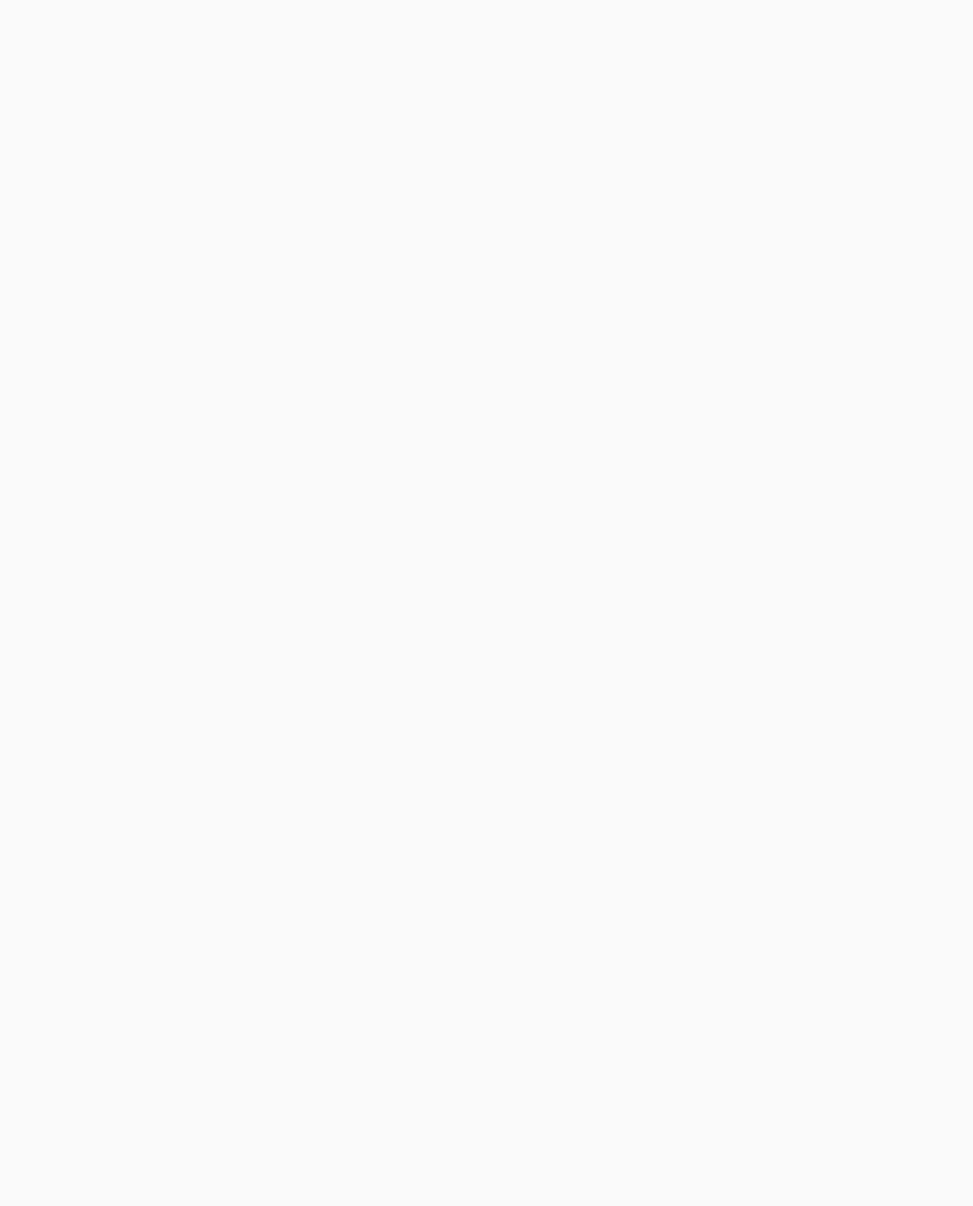
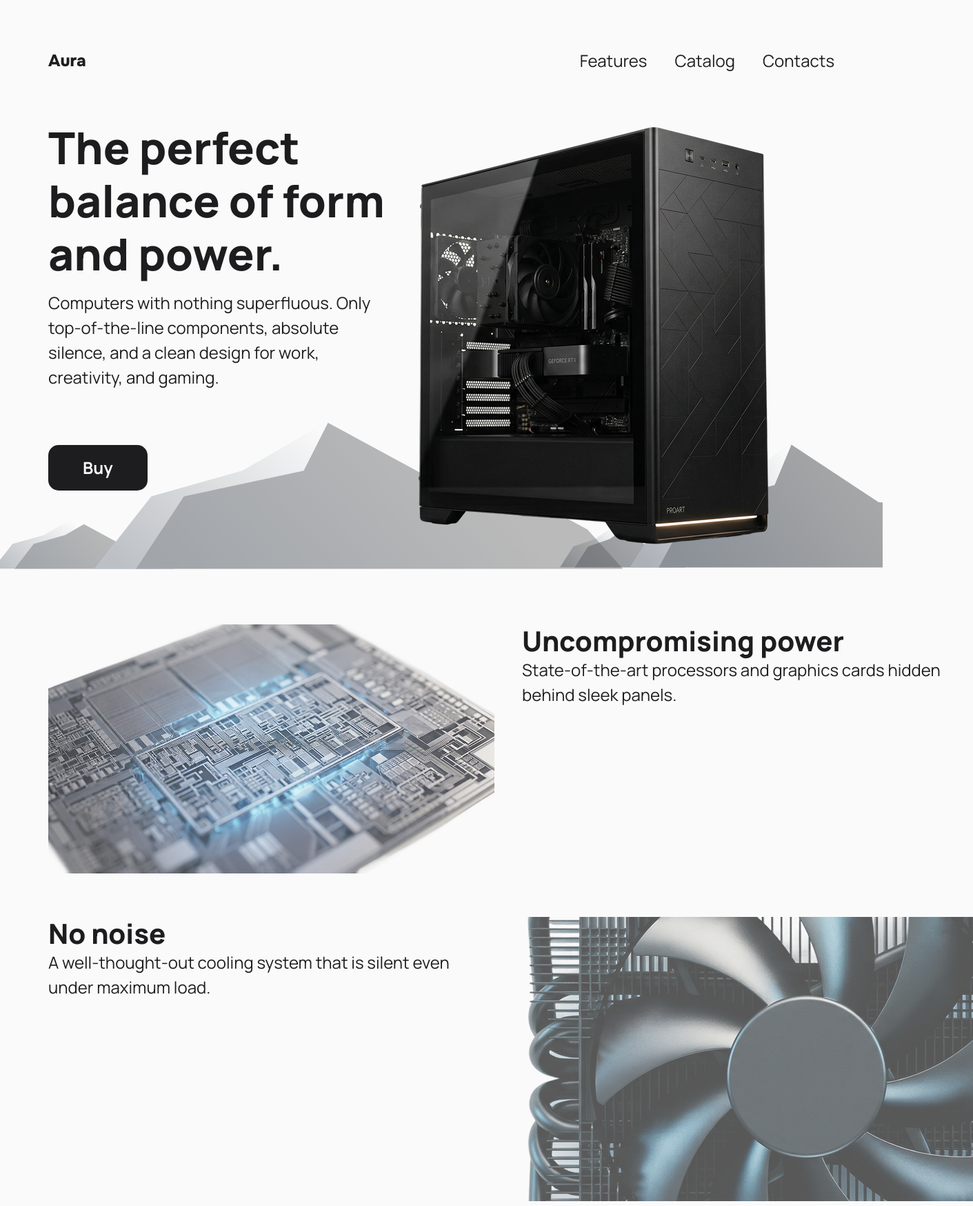
Before and after one commit to artw1n8/pc-landing-page, a website built with Vite: page index.html in a window 1280 px wide. Shown: the top 1748 px of the page at 69% size, 1411 px wide, since content can reach past the window. Before the commit the page ends 800 px from the top, so only its background shows below. Built offline with nearby package versions, Linux system fonts and the light colour scheme.

Commit message:
The basic layout has been completed

```diff
--- a/index.html
+++ b/index.html
@@ -13,7 +13,73 @@
     <link rel="stylesheet" href="./src/style.css">
   </head>
   <body>
-    <div id="app"></div>
+    <section class="home">
+      <div class="container">
+        <header>
+          <div class="header-wrapper">
+            <div class="header__logo">Aura</div>
+            <nav class="header__nav">
+              <ul class="header__list">
+                <li class="header__item"><a href="#">Features</a></li>
+                <li class="header__item"><a href="#">Catalog</a></li>
+                <li class="header__item"><a href="#">Contacts</a></li>
+              </ul>
+            </nav>
+          </div>
+        </header>
+        <div class="home__content">
+          <div class="home-info">
+            <h1 class="home__title">The perfect balance of form and power.</h1>
+            <div class="home__desc">Computers with nothing superfluous. Only top-of-the-line components, absolute silence, and a clean design for work,
+            creativity, and gaming.</div>
+
+            <button class="home__btn">Buy</button>
+          </div>
+          <img src="./src/assets/pc.png" alt="pc">
+      </div>
+    </section>
+    <section class="features">
+      <div class="container">
+        <div class="features__grid">
+          <div class="features__item">
+            <img src="./src/assets/motherboard.png" alt="motherboard" class="features__img">
+          </div>
+          <div class="features__item">
+            <h3 class="features__title">Uncompromising power</h3>
+            <div class="features__desc">State-of-the-art processors and graphics cards hidden behind sleek panels.</div>
+          </div>
+          <div class="features__item" id="cooler">
+            <img src="./src/assets/cooler.png" alt="cooling" class="features__img">
+          </div>
+          <div class="features__item" id="cooler-desc">
+            <h3 class="features__title">No noise</h3>
+            <div class="features__desc">A well-thought-out cooling system that is silent even under maximum load.</div>
+          </div>
+          <div class="features__item">
+            <img src="./src/assets/block.png" alt="block" class="features__img">
+          </div>
+          <div class="features__item">
+            <h3 class="features__title">Premium materials</h3>
+            <div class="features__desc">Matte aluminum, tempered glass and details precision-crafted to the millimeter.</div>
+          </div>
+        </div>
+      </div>
+    </section>
+    <footer>
+      <div class="container">
+        <div class="footer-wrapper">
+          <div class="footer__logo">Aura</div>
+          <nav class="footer__nav">
+            <ul class="footer__list">
+              <li class="footer__item"><a href="#">Features</a></li>
+              <li class="footer__item"><a href="#">Catalog</a></li>
+              <li class="footer__item"><a href="#">Contacts</a></li>
+            </ul>
+          </nav>
+        </div>
+      </div>
+    </footer>
+
 
   </body>
 </html>
--- a/src/style.css
+++ b/src/style.css
@@ -2,5 +2,169 @@
 
 :root {
   background: #FAFAFA;
+  color: #1D1D1F;
   font-family: Manrope;
 }
+
+.container {
+  padding: 0 70px;
+}
+
+.home {
+  background-image: url("./assets/mountain.svg");
+  background-repeat: no-repeat;
+  background-position: right bottom;
+}
+
+header {
+  margin-top: 70px;
+}
+
+.header-wrapper {
+  display: flex;
+  align-items: center;
+  justify-content: space-between;
+}
+
+.header__logo {
+  font-family: Onest;
+  font-size: 24px;
+  font-weight: 800;
+  line-height: 150%;
+}
+
+.header__nav {
+  display: flex;
+
+
+  font-size: 24px;
+  font-weight: 400;
+  line-height: 150%;
+}
+
+.header__list {
+  display: flex;
+  align-items: center;
+  column-gap: 40px;
+
+  list-style-type: none;
+  padding: 0px;
+  margin: 0px;
+
+  a {
+    color: #1D1D1F;
+    text-decoration: none;
+  }
+}
+
+.home__content {
+  margin-top: 70px;
+  display: grid;
+  grid-template-columns: 1fr 1fr;
+}
+
+.home__title {
+  margin: 0;
+  font-size: 64px;
+  font-weight: 800;
+  line-height: 120%;
+}
+
+.home__desc {
+  margin-top: 15px;
+  font-size: 24px;
+  font-weight: 400;
+  line-height: 150%;
+}
+
+.home__btn {
+  margin-top: 80px;
+  padding: 15px 50px;
+  border-radius: 15px;
+  border: none;
+  background: #1D1D1F;
+  cursor: pointer;
+
+  color: #FAFAFA;
+  font-size: 24px;
+  font-weight: 700;
+  line-height: 150%;
+}
+
+.features {
+  margin: 80px 0;
+}
+
+.features__grid {
+  display: grid;
+  grid-template-columns: 1fr 1fr;
+  row-gap: 60px;
+  column-gap: 40px;
+}
+
+.features__title {
+  margin: 0;
+
+  font-size: 40px;
+  font-weight: 800;
+  line-height: 120%;
+}
+
+.features__desc {
+  font-size: 24px;
+  font-weight: 400;
+  line-height: 150%;
+}
+
+#cooler {
+  grid-column: 2 / 3;
+}
+
+#cooler-desc {
+  grid-column: 1 / 2;
+  grid-row: 2 / 3;
+}
+
+footer {
+  padding: 45px 0;
+  border-radius: 10px 10px 0 0;
+  background: #1D1D1F;
+}
+
+
+.footer__logo {
+  color: #828282;
+  font-family: Onest;
+  font-size: 24px;
+  font-weight: 800;
+  line-height: 150%;
+}
+
+.footer__nav {
+  display: flex;
+
+  font-size: 24px;
+  font-weight: 400;
+  line-height: 150%;
+}
+
+.footer__list {
+  display: flex;
+  flex-direction: column;
+  row-gap: 20px;
+
+  list-style-type: none;
+  padding: 0px;
+  margin: 0px;
+
+  a {
+    color: #FAFAFA;
+    text-decoration: none;
+  }
+}
+
+
+.footer-wrapper {
+  display: flex;
+  gap: 130px;
+}
```
Also changed, not shown: src/assets/block.png (added), src/assets/cooler.png (added), src/assets/motherboard.png (added), src/assets/mountain.svg (added), src/assets/pc.png (added).
